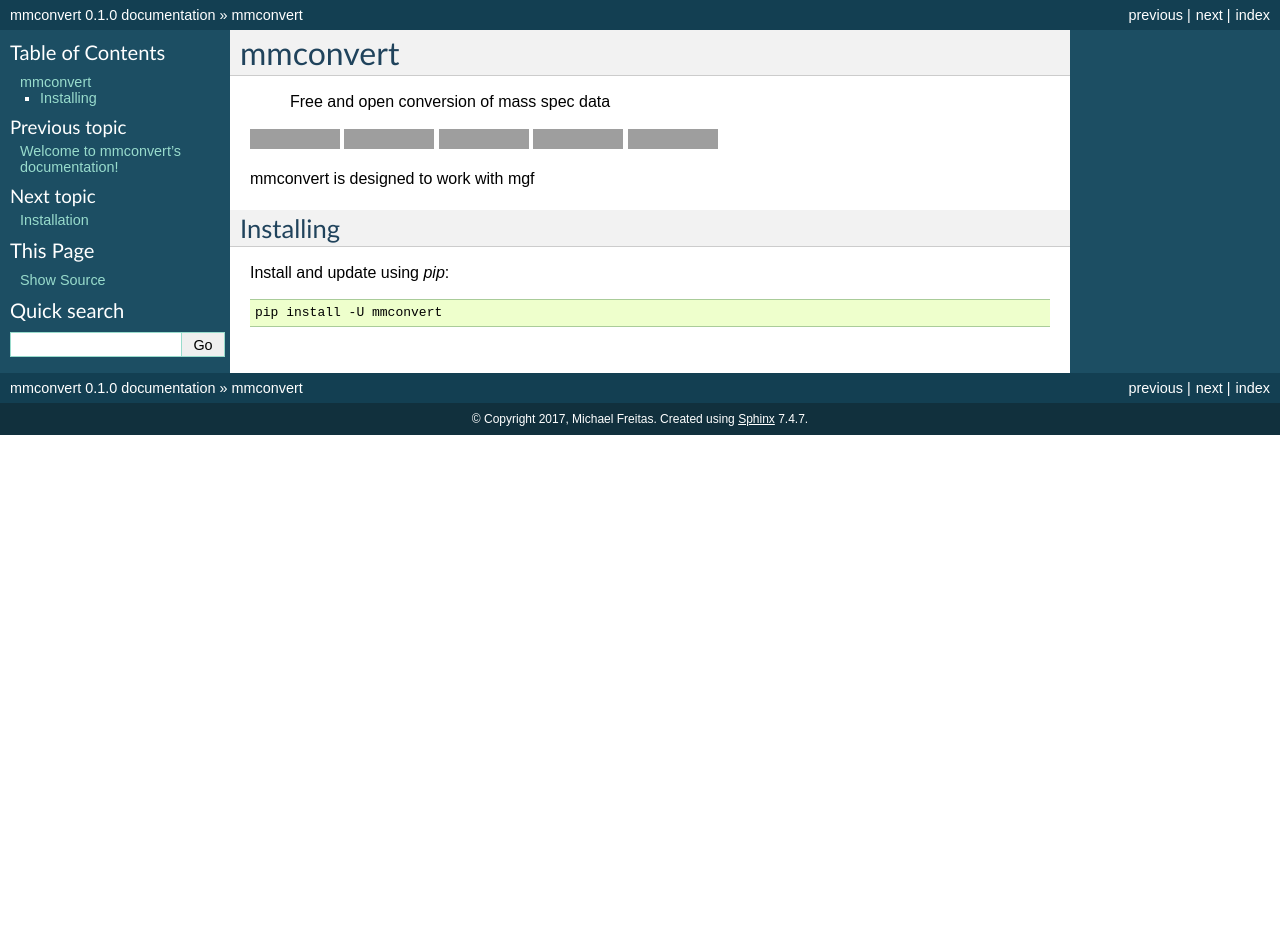
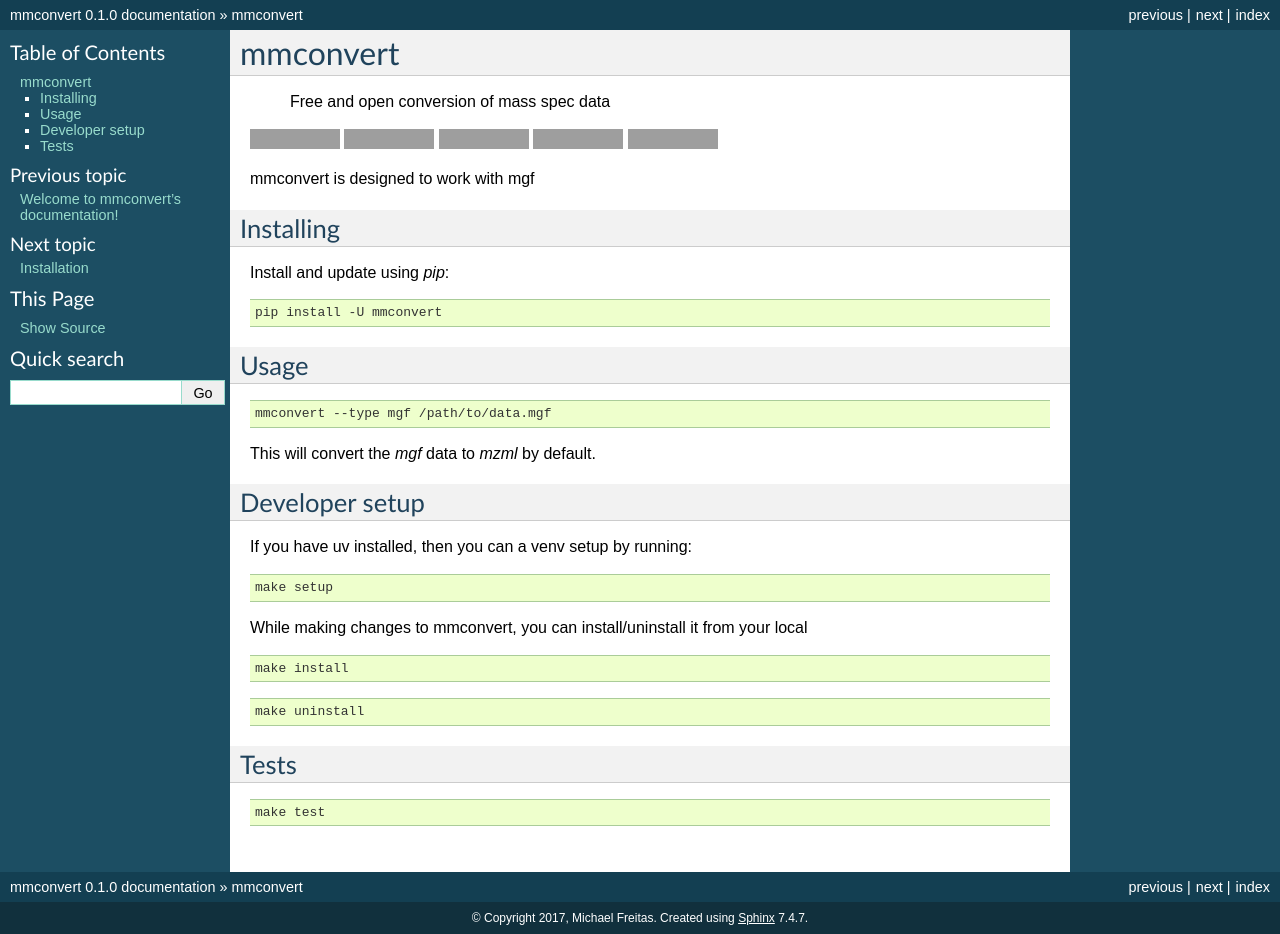
Before and after one commit to mass-matrix/mzx, a Sphinx documentation site: the page built from docs/readme.rst, in a window 1280 px wide. Built offline with Sphinx 7.4.7, drawn with Linux system fonts in a browser that asks for light colours; before the commit the page ends 900 px from its top, so only the background shows below that; grey boxes are pictures that could not be loaded.

Commit message:
Fix & convert to README.rst

```diff
--- a/README.rst
+++ b/README.rst
@@ -31,6 +31,41 @@ Installing
 
 Install and update using `pip`\:
 
-.. code-block:: text
+.. code-block:: console
 
         pip install -U mmconvert
+
+Usage
+-----
+
+.. code-block:: console
+
+        mmconvert --type mgf /path/to/data.mgf
+
+This will convert the `mgf` data to `mzml` by default.
+
+Developer setup
+---------------
+
+If you have uv installed, then you can a venv setup by running\:
+
+.. code-block:: console
+
+        make setup
+
+While making changes to mmconvert, you can install/uninstall it from your local
+
+.. code-block:: console
+
+        make install
+
+.. code-block:: console
+
+        make uninstall
+
+Tests
+-----
+
+.. code-block:: console
+
+        make test
--- a/docs/usage.rst
+++ b/docs/usage.rst
@@ -2,7 +2,7 @@
 Usage
 =====
 
-FastAPI Configuration
+mmconvert Usage
 ---------------------
 
 .. code-block:: console
```
Also changed, not shown: README.md (deleted, +0 -41 lines).
